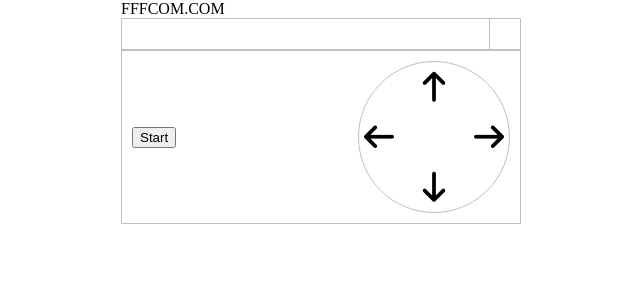
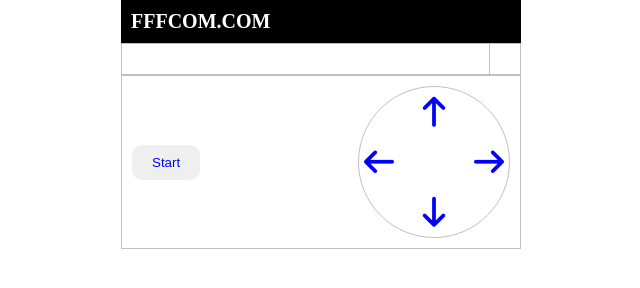
Before and after one commit to kiokai/show-game, a plain HTML site: page index.html in a window 1280 px wide. Shown: the whole page, without its empty margins (319-959 px from the left). Drawn offline with Linux system fonts and the light colour scheme.

Commit message:
Update style.css

```diff
--- a/style.css
+++ b/style.css
@@ -39,7 +39,8 @@ body {
 }
 
 #button button i {
-  font-size: 30px
+  font-size: 30px;
+  color: blue
 }
 
 
@@ -77,3 +78,23 @@ body {
 .head #show div {
   font-size: 20px
 }
+
+.logo {
+  background: black;
+  padding: 10px;
+  color: white;
+  font-size: 20px;
+  font-weight: bold
+}
+
+#start {
+  padding: 10px 20px;
+  border-radius: 10px;
+  color: blue;
+  border: none ;
+}
+
+#text {
+  font-size: 25px;
+  color: green;
+}
```
